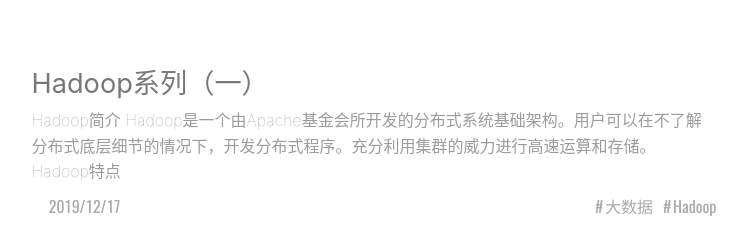
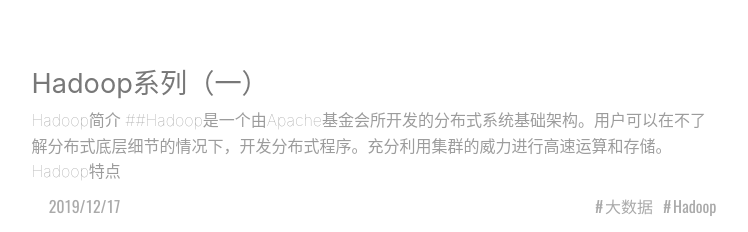
Before and after one commit to yanmingh/yanmingh.github.io, a plain HTML site: page archives/2019/12/index.html in a window 1280 px wide. Shown: the top 232 px of the page, without its empty margins (290-1038 px from the left). Drawn offline with nearby package versions, Linux system fonts and the light colour scheme; some packages are replaced by stand-ins of ours; a script that the page names is missing; a web font is replaced by a local one.

Commit message:
Site updated: 2019-12-19 16:52:33

```diff
--- a/archives/2019/12/index.html
+++ b/archives/2019/12/index.html
@@ -356,7 +356,7 @@
 
 
 Hadoop简介
-Hadoop是一个由Apache基金会所开发的分布式系统基础架构。用户可以在不了解分布式底层细节的情况下，开发分布式程序。充分利用集群的威力进行高速运算和存储。
+##Hadoop是一个由Apache基金会所开发的分布式系统基础架构。用户可以在不了解分布式底层细节的情况下，开发分布式程序。充分利用集群的威力进行高速运算和存储。
 Hadoop特点
         </div>
         <div class="abstract-post-meta">
--- a/index.html
+++ b/index.html
@@ -369,7 +369,7 @@
 
 
 Hadoop简介
-Hadoop是一个由Apache基金会所开发的分布式系统基础架构。用户可以在不了解分布式底层细节的情况下，开发分布式程序。充分利用集群的威力进行高速运算和存储。
+##Hadoop是一个由Apache基金会所开发的分布式系统基础架构。用户可以在不了解分布式底层细节的情况下，开发分布式程序。充分利用集群的威力进行高速运算和存储。
 Hadoop特点
         </div>
         <div class="abstract-post-meta">
```
Also changed, not shown: 2019/12/17/My-first-Blog/index.html (+3 -3 lines), archives/2019/index.html (+1 -1 lines), archives/index.html (+1 -1 lines), tags/Hadoop/index.html (+1 -1 lines), tags/大数据/index.html (+1 -1 lines).
